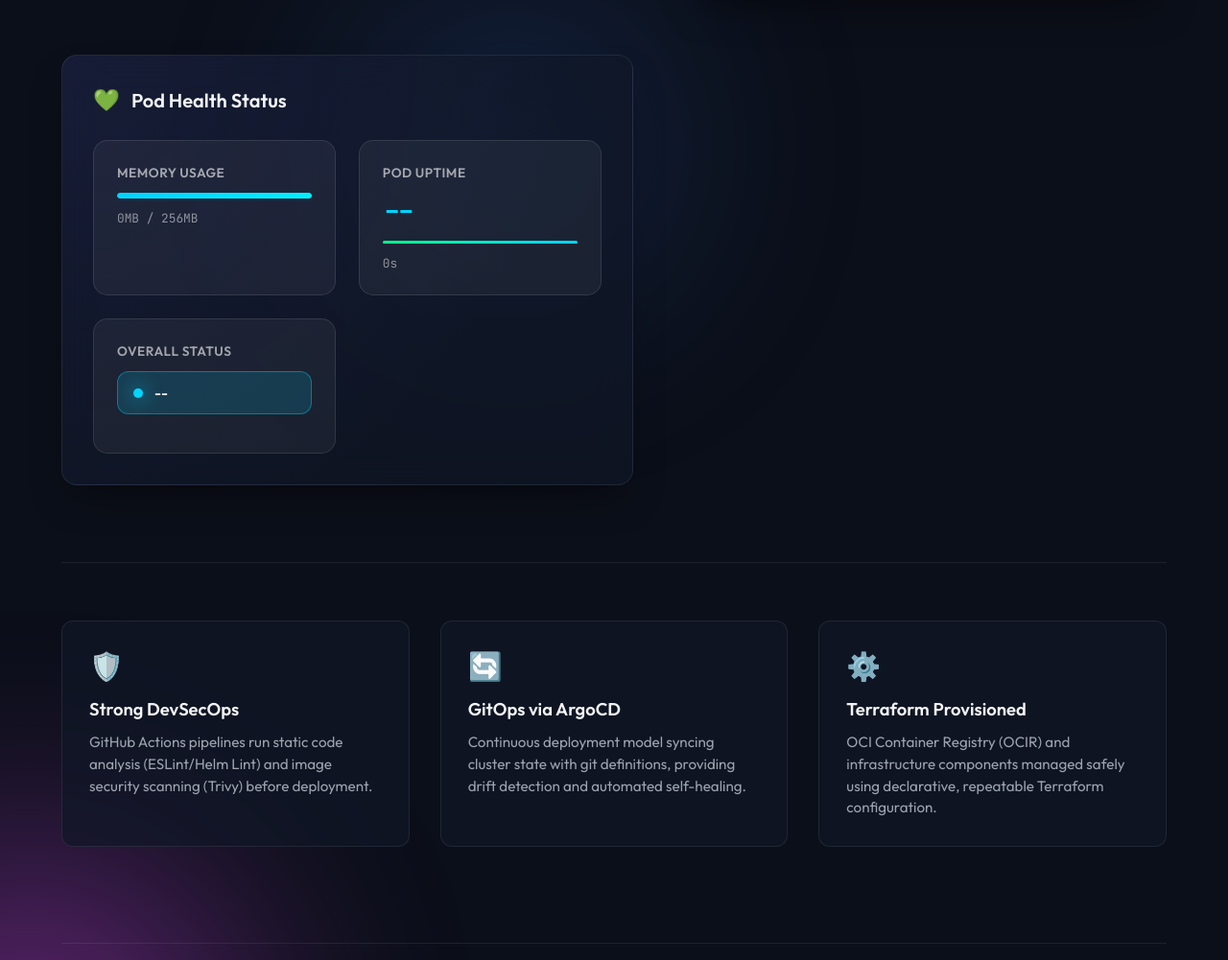
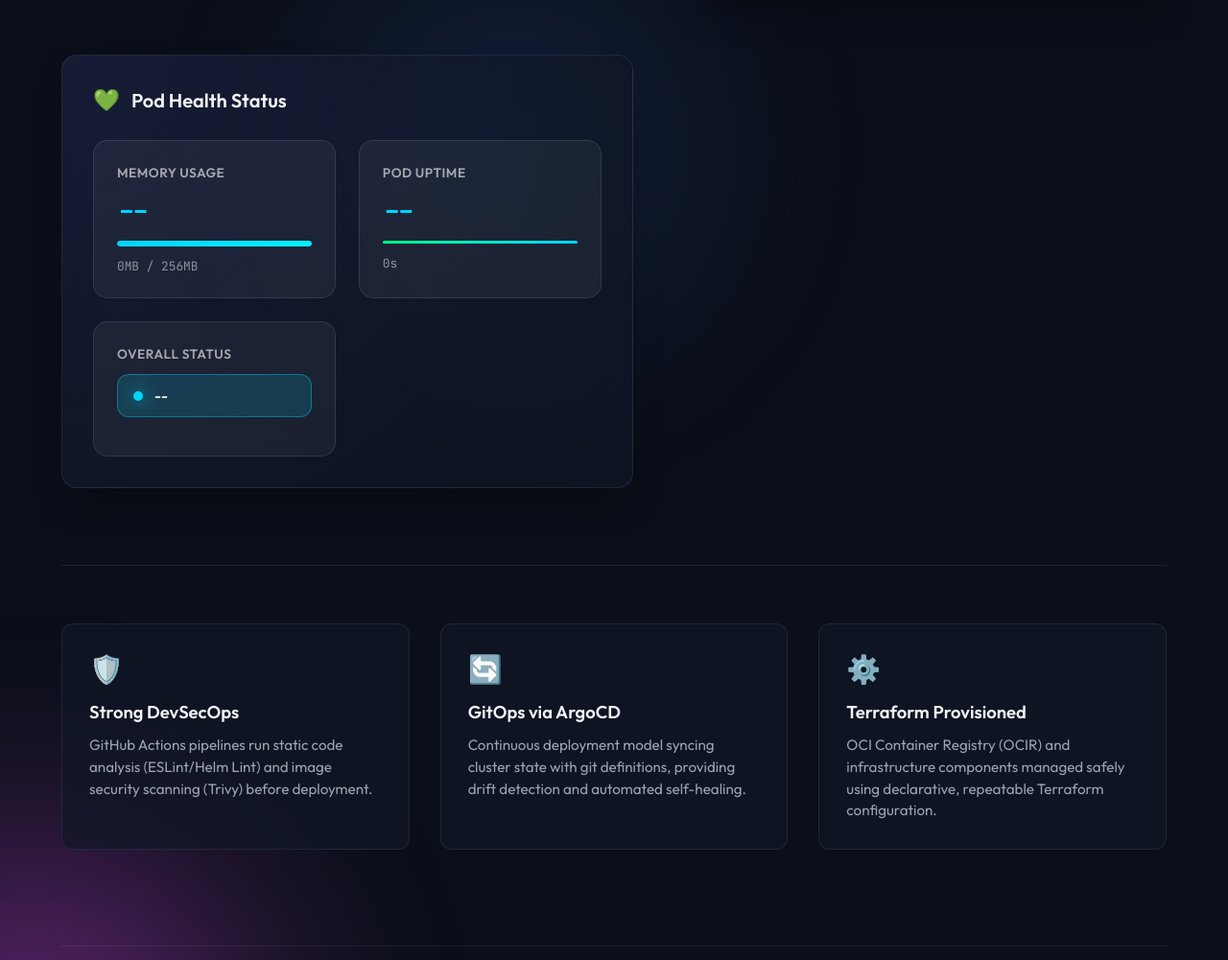
Before and after one commit to ahmedibrahim-lab/OKE-App, a website: page app/public/index.html in a window 1280 px wide. Shown: the part 717-1718 px from the top of the page at 96% size. Drawn offline with Linux system fonts and the light colour scheme; no server answers.

Commit message:
uncomment memory usage from index.html

```diff
--- a/app/public/index.html
+++ b/app/public/index.html
@@ -117,7 +117,7 @@
                         <!-- Memory Usage -->
                         <div class="metric-card">
                             <div class="metric-label">Memory Usage</div>
-                            <!-- <div class="metric-value" id="memory-used">--</div> -->
+                            <div class="metric-value" id="memory-used">--</div>
                             <div class="progress-bar">
                                 <div class="progress-fill" id="memory-bar" style="width: 100%"></div>
                             </div>
```
